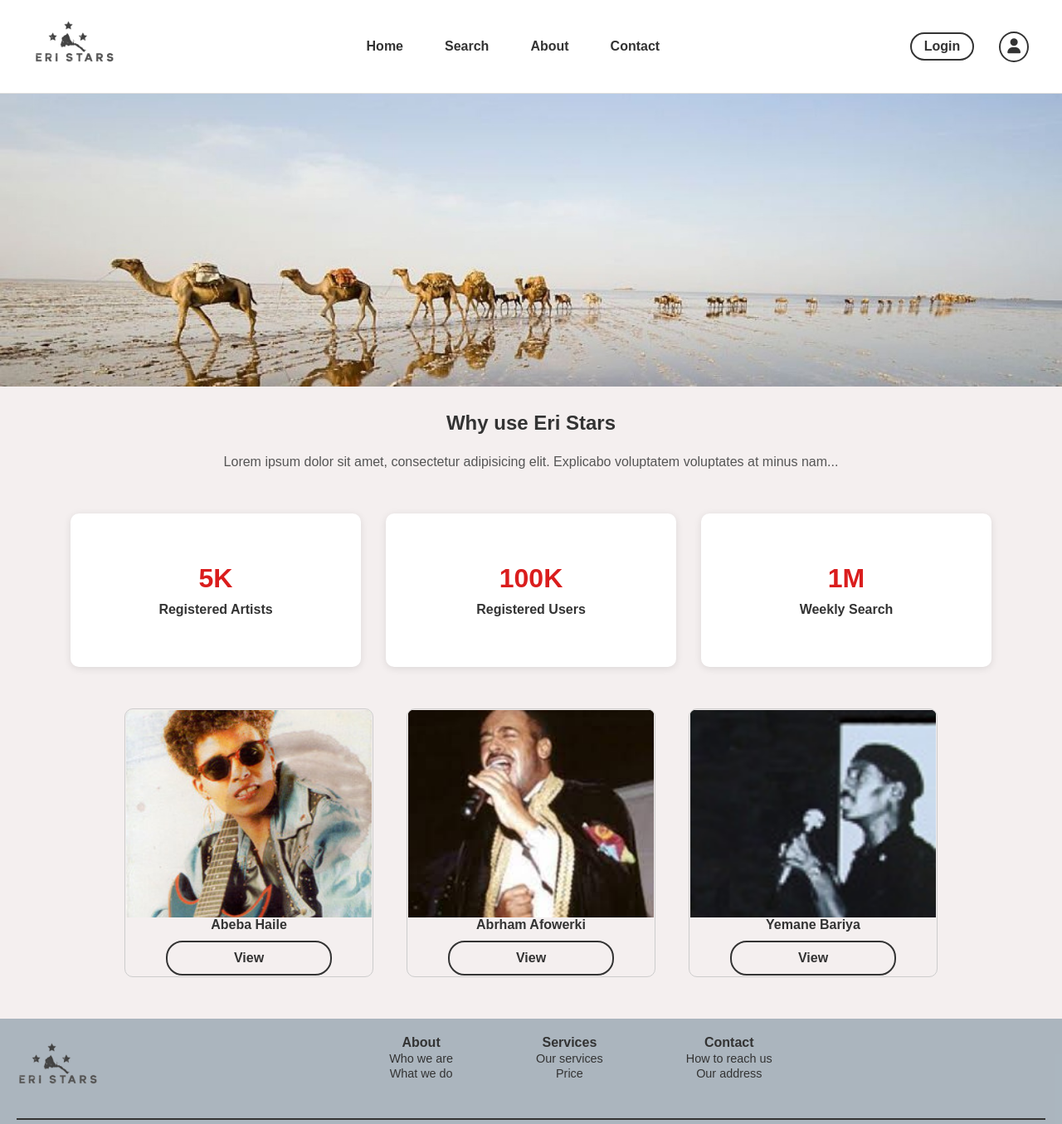
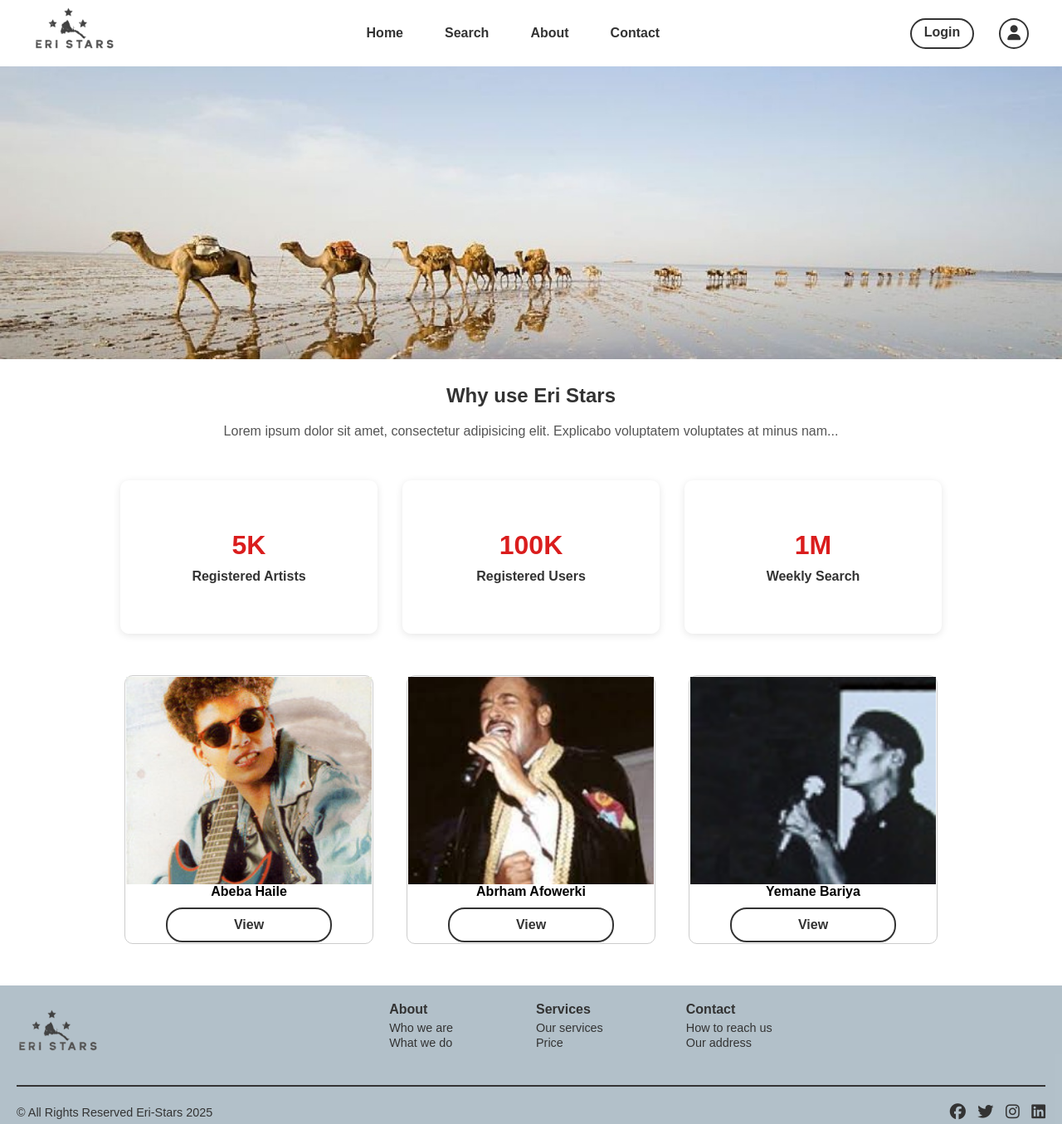
Before and after one commit to newton-tesfay/Eri--star, a plain HTML site: page index.html in a window 1280 px wide. Shown: the top 1355 px of the page at 83% size. Drawn offline with Linux system fonts and the light colour scheme.

Commit message:
new update

```diff
--- a/index.html
+++ b/index.html
@@ -4,28 +4,36 @@
     <meta charset="UTF-8" />
     <meta name="viewport" content="width=device-width, initial-scale=1.0" />
     <title>Eri-Stars</title>
+
+    <!-- Main CSS -->
     <link rel="stylesheet" href="style.css" />
+
+    <!-- Font Awesome (Icons) -->
     <link
       rel="stylesheet"
       href="https://cdnjs.cloudflare.com/ajax/libs/font-awesome/6.6.0/css/all.min.css"
     />
   </head>
+
   <body>
+    <!-- ================= HEADER ================= -->
     <header>
-      <nav>
+      <nav class="nav">
         <div class="logo">
           <img
             src="logo png.png"
-            alt="Eri-Star Logo"
+            alt="Eri-Stars Logo"
             style="max-width: 100px; height: auto; display: block"
           />
         </div>
+
         <ul class="nav-links">
           <li><a href="#">Home</a></li>
           <li><a href="#">Search</a></li>
           <li><a href="#">About</a></li>
           <li><a href="#">Contact</a></li>
         </ul>
+
         <div class="nav-right">
           <a href="#" class="login-btn">Login</a>
           <a href="#" class="user-icon"><i class="fas fa-user"></i></a>
@@ -33,9 +41,15 @@
       </nav>
     </header>
 
-    <img src="image 1.jpg" alt="camels" class="camels" />
+    <!-- ================= MAIN BODY ================= -->
+    <main>
+      <!-- Hero Image -->
+      <section class="hero-section">
+        <img src="image 1.jpg" alt="Camels" class="camels" />
+      </section>
 
-    <section id="Home" class="search-section">
+      <!-- Why Use Eri-Stars -->
+      <section class="search-section">
         <h2>Why use Eri Stars</h2>
         <p>
           Lorem ipsum dolor sit amet, consectetur adipisicing elit. Explicabo
@@ -43,22 +57,24 @@
         </p>
       </section>
 
-    <section class="stats-section">
-      <div class="stat-box">
+      <!-- boxes Section -->
+      <section class="boxes-section">
+        <div class="box-item">
           <h3>5K</h3>
           <p>Registered Artists</p>
         </div>
-      <div class="stat-box">
+        <div class="box-item">
           <h3>100K</h3>
           <p>Registered Users</p>
         </div>
-      <div class="stat-box">
+        <div class="box-item">
           <h3>1M</h3>
           <p>Weekly Search</p>
         </div>
       </section>
 
-    <section class="team-section">
+      <!-- artists Section -->
+      <section class="artists-section">
         <div class="team-card">
           <img src="pic/abeba haile .jpg" alt="Abeba Haile" />
           <h4>Abeba Haile</h4>
@@ -75,11 +91,17 @@
           <a href="#" class="view-btn">View</a>
         </div>
       </section>
+    </main>
 
+    <!-- ================= FOOTER ================= -->
     <footer>
       <div class="footer-top">
         <div class="footer-logo">
-          <img src="logo png.png" style="max-width: 100px; height: auto; display: block" alt="Eri-Stars Logo" />
+          <img
+            src="logo png.png"
+            alt="Eri-Stars Logo"
+            style="max-width: 100px; height: auto; display: block"
+          />
         </div>
 
         <div class="footer-navs">
@@ -88,11 +110,13 @@
             <p>Who we are</p>
             <p>What we do</p>
           </div>
+
           <div class="footer-nav">
             <h4>Services</h4>
             <p>Our services</p>
             <p>Price</p>
           </div>
+
           <div class="footer-nav">
             <h4>Contact</h4>
             <p>How to reach us</p>
@@ -105,6 +129,7 @@
 
       <div class="footer-bottom">
         <p>&copy; All Rights Reserved Eri-Stars 2025</p>
+
         <div class="social-links">
           <a href="#"><i class="fab fa-facebook"></i></a>
           <a href="#"><i class="fab fa-twitter"></i></a>
--- a/style.css
+++ b/style.css
@@ -1,40 +1,28 @@
+/* ---------------------------
+   1. GLOBAL STYLES
+--------------------------- */
 * {
   margin: 0;
   padding: 0;
   box-sizing: border-box;
+  font-family: Arial, sans-serif;
 }
 
-body {
-  font-family: Arial, sans-serif;
-  background: #f4efef;
-  color: #333;
-}
-
-header {
-  background: #fff;
-  padding: 1rem 0;
-  width: 100%;
-  border-bottom: 1px solid #ddd;
-
-}
+/* ---------------------------
+   2. HEADER + NAVBAR
+--------------------------- */
 
 nav {
   display: flex;
   align-items: center;
-  justify-content: space-between;
-  width: 100%;
-  margin: auto;
   padding: 0 40px;
 }
-
-
 
 /* Center the nav links */
 .nav-links {
   list-style: none;
   display: flex;
   justify-content: center;
-  flex: 1;                /* pushes center */
   gap: 50px;
 }
 
@@ -51,11 +39,16 @@ nav {
 /* Right corner section */
 .nav-right {
   display: flex;
-  align-items: center;
   gap: 30px;
   margin-left: auto;
 }
 
+/* Logo */
+.logo {
+  margin-right: auto;
+}
+
+/* Login Button */
 .login-btn {
   border: 2px solid #333;
   padding: 6px 15px;
@@ -64,7 +57,6 @@ nav {
   color: #333;
   font-weight: bold;
   transition: 0.3s;
-
 }
 
 .login-btn:hover {
@@ -72,6 +64,7 @@ nav {
   color: #fff;
 }
 
+/* User Icon */
 .user-icon {
   font-size: 18px;
   color: #333;
@@ -86,122 +79,123 @@ nav {
   color: #fff;
 }
 
-
+/* ---------------------------
+   3. HERO / IMAGE SECTION
+--------------------------- */
 .camels {
   width: 100%;
   display: block;
 }
 
-/* main body */
+/* ---------------------------
+   4. SEARCH SECTION
+--------------------------- */
 .search-section {
   align-items: center;
   text-align: center;
   margin-top: 30px;
   color: #333;
 }
+
 .search-section p {
-font-family: 'arial', sans-serif;
-text-align: center;
-line-height: 1.6;
-margin-top: 20px;
-color: #555;
+  font-family: 'Arial', sans-serif;
+  margin-top: 20px;
+  color: #555;
 }
 
-
-.stats-section {
+/* ---------------------------
+   5. STATS SECTION
+--------------------------- */
+.boxes-section {
   display: flex;
-  justify-content: center; /* center all boxes */
-  gap: 30px;               /* space between boxes */
-  margin: 50px 0;          /* vertical spacing from other sections */
+  justify-content: center;
+  gap: 30px;
+  margin: 50px 0;
 }
 
-.stat-box {
+.box-item {
   background: #fff;
   padding: 60px 20px;
   border-radius: 10px;
   box-shadow: 0 2px 10px rgba(0,0,0,0.1);
   text-align: center;
-  flex: 1;                 /* makes boxes equal width */
-  max-width: 350px;        /* optional max width */
+  flex: 1;
+  max-width: 310px;
 }
 
-.stat-box h3 {
+.box-item h3 {
   font-size: 2rem;
   color: #da1d1d;
   margin-bottom: 10px;
 }
 
-.stat-box p {
+.box-item p {
   font-size: 1rem;
   color: #333;
   font-weight: bold;
 }
 
-
-
-.team-section{
-  display:flex;
-  justify-content:center;
-  gap:40px;
-  margin:50px 0;
+/* ---------------------------
+   6. TEAM SECTION
+--------------------------- */
+.artists-section {
+  display: flex;
+  justify-content: center;
+  gap: 40px;
+  margin: 50px 0;
 }
 
-.team-card{
-
-  width:300px;
-  text-align:center;
-  border:1px solid #ccc; /* small stroke */
-  border-radius:10px;
-  padding:1px;
-  display:flex;
-  flex-direction:column;
-  align-items:center;
-  overflow: hidden;
+.team-card {
+  width: 300px;
+  text-align: center;
+  border: 1px solid #ccc;
+  border-radius: 10px;
+  padding: 1px;
+  display: flex;
+  flex-direction: column;
+  align-items: center;
 }
 
-.team-card img{
-  width:100%;
-  height:250px;
-  object-fit:cover;
-  display: block;
+.team-card img {
+  width: 100%;
+  height: 250px;
+  object-fit: cover;
 }
 
-.team-card h4{
-  margin-bottom:10px;
+.team-card h4 {
+  margin-bottom: 10px;
 }
 
-.view-btn{
-  border:2px solid #333;
-  padding:10px 80px;
-  border-radius:20px;
-  text-decoration:none;
-  color:#333;
-  font-weight:bold;
-  transition:.3s;
+.view-btn {
+  border: 2px solid #333;
+  padding: 10px 80px;
+  border-radius: 20px;
+  text-decoration: none;
+  color: #333;
+  font-weight: bold;
+  transition: 0.3s;
 }
 
-.view-btn:hover{
-  background:#da1d1d;
-  color:#fff;
+.view-btn:hover {
+  background: #da1d1d;
+  color: #fff;
 }
 
-
-
-/* footer */
-footer{
+/* ---------------------------
+   7. FOOTER
+--------------------------- */
+footer {
   background-color: #0936534f;
   color: #333;
   text-align: center;
   padding: 20px;
 }
 
-
 .footer-top {
   display: flex;
   align-items: flex-start;
   gap: 20px;
 }
-
 
 .footer-navs {
   display: flex;
@@ -211,13 +205,18 @@ footer{
 }
 
 .footer-nav {
-  text-align: center;
+  text-align: left;
 }
 
+.footer-nav h4 {
+  text-align: left;
+  margin-bottom: 5px;
+}
 
 .footer-nav p {
   margin: 2px 0;
   font-size: 0.9rem;
+  text-align: left;
 }
 
 hr {
```
Also changed, not shown: pic/abeba.jpg (deleted), pic/abraham-.jpg (deleted), pic/yemane.jpg (deleted). Lines whose indentation alone changed are shown as unchanged.
